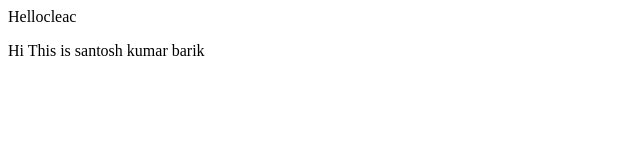
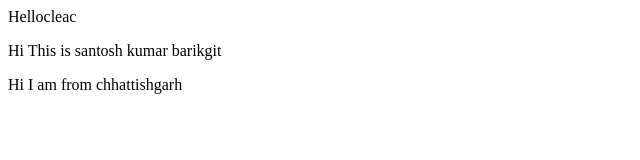
Before and after one commit to apna-codeworld/codeworld-demo, a plain HTML site: page index.html in a window 1280 px wide. Shown: the whole page, without its empty margins (0-640 px from the left). Drawn offline with Linux system fonts and the light colour scheme.

Commit message:
location paragraph added

```diff
--- a/index.html
+++ b/index.html
@@ -1,2 +1,3 @@
 <p>Hellocleac</p>
-<p>Hi This is santosh kumar barik</p>
+<p>Hi This is santosh kumar barikgit </p>
+<p>Hi I am from chhattishgarh</p>
```
